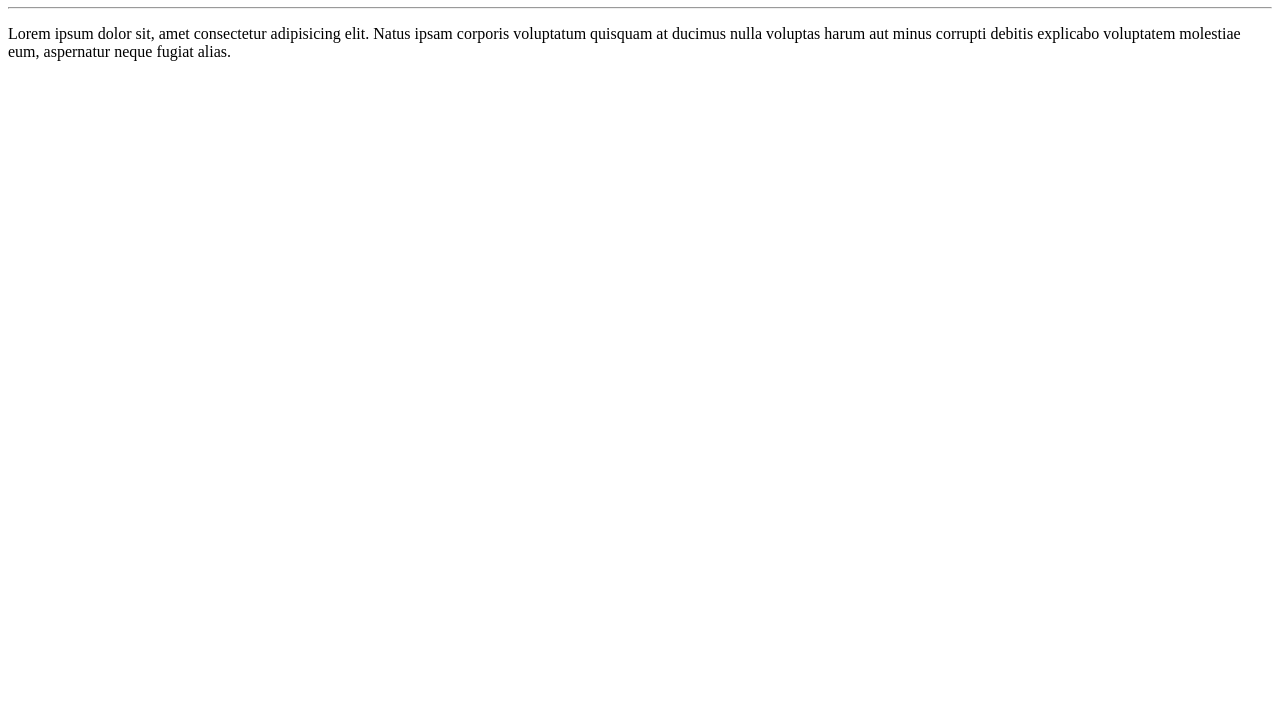
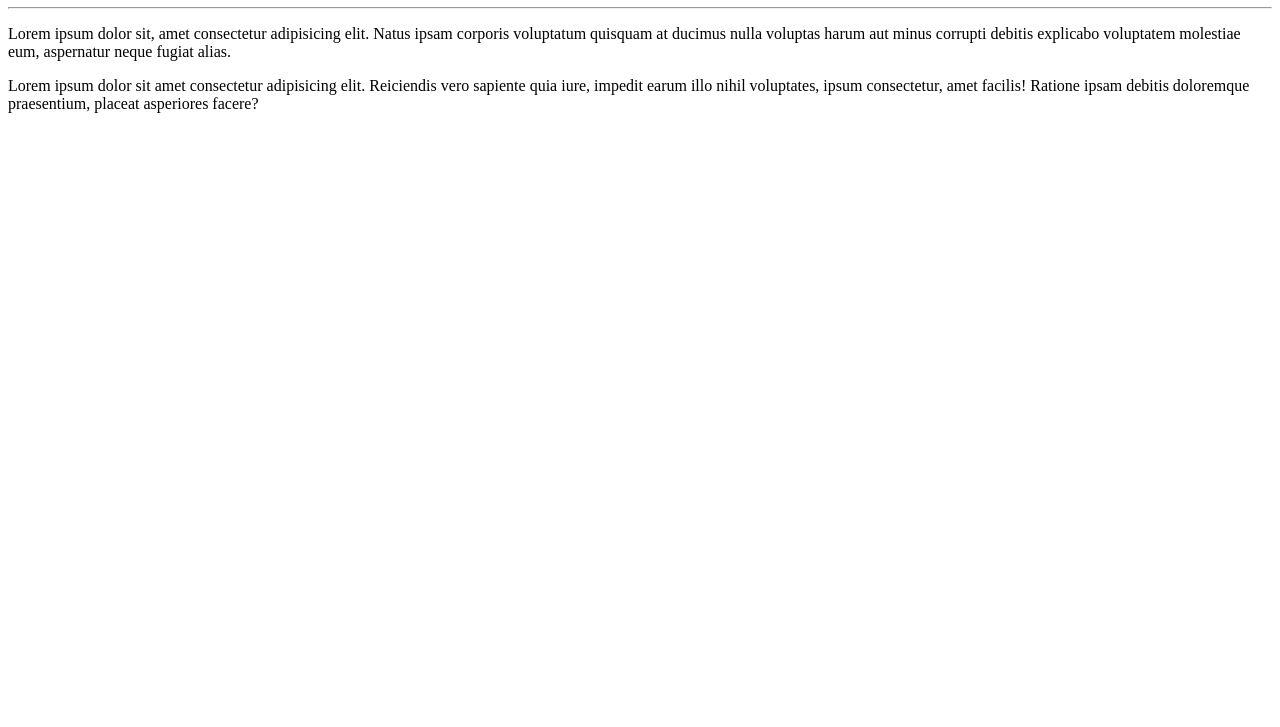
Before and after one commit to kenjiishikawa123/Ola-mundo, a plain HTML site: page site-exemplo/index.html in a window 1280 px wide. Shown: the part 73-800 px from the top of the page. Drawn offline with Linux system fonts and the light colour scheme.

Commit message:
adicionei um paragrafo

```diff
--- a/site-exemplo/index.html
+++ b/site-exemplo/index.html
@@ -9,5 +9,6 @@
     <h1> Olá, Mundo!</h1>
     <hr>
     <p>Lorem ipsum dolor sit, amet consectetur adipisicing elit. Natus ipsam corporis voluptatum quisquam at ducimus nulla voluptas harum aut minus corrupti debitis explicabo voluptatem molestiae eum, aspernatur neque fugiat alias.</p>
+    <p>Lorem ipsum dolor sit amet consectetur adipisicing elit. Reiciendis vero sapiente quia iure, impedit earum illo nihil voluptates, ipsum consectetur, amet facilis! Ratione ipsam debitis doloremque praesentium, placeat asperiores facere?</p>
 </body>
 </html>
```
